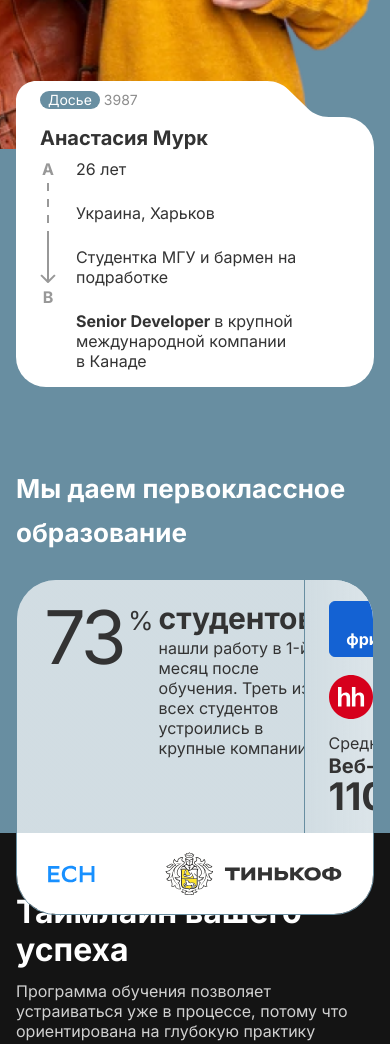
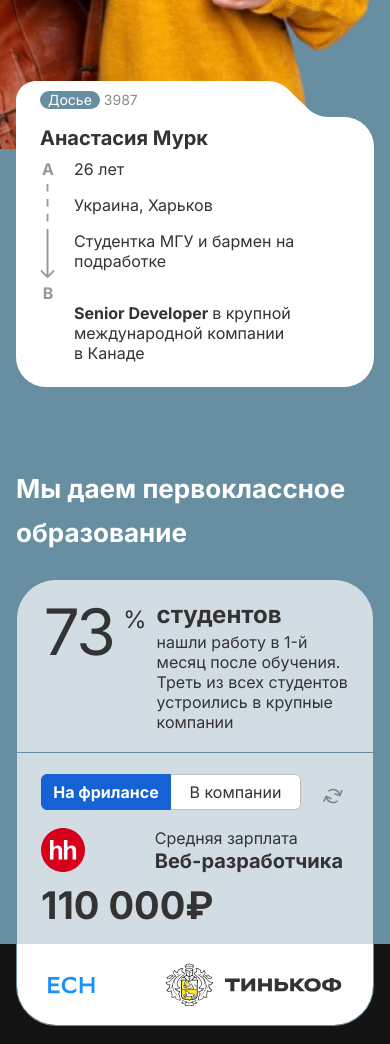
Before and after one commit to Vinare/glo-academy-website, a website built with webpack: page index.html in a window 390 px wide. Shown: the part 2827-3871 px from the top of the page. Built offline with nearby package versions, Linux system fonts and the light colour scheme.

Commit message:
responsive for 767 finished

```diff
--- a/scss/sections/_students.scss
+++ b/scss/sections/_students.scss
@@ -655,10 +655,6 @@
         width: 100%;
         margin-top: 0;
         margin-bottom: 18px;
-
-        &-button {
-          padding: 7px 9px;
-        }
       }
     }
   }
@@ -695,6 +691,51 @@
       &__title {
         font-size: 26px;
       }
+
+      &__text {
+        &_title {
+          font-size: 24px;
+          line-height: 30px;
+        }
+      }
+
+      &-upper {
+        flex-direction: column;
+      }
+
+      &__efficiency {
+        width: 100%;
+        padding: 20px 24px 20px;
+        background: linear-gradient(0deg, rgba(104, 142, 161, 0.30) 0%, rgba(104, 142, 161, 0.30) 100%), #FFF;
+      }
+
+      &__percentage {
+        margin-right: 10px;
+
+        &_number {
+          font-size: 64px;
+          line-height: 64px;
+          min-width: 82px;
+          letter-spacing: -7px;
+        }
+
+        &_percent {
+          font-size: 24px;
+          line-height: 26px;
+        }
+      }
+
+      &__salary {
+        width: 100%;
+        padding: 21px 30px 20px 24px;
+        background: linear-gradient(0deg, rgba(104, 142, 161, 0.30) 0%, rgba(104, 142, 161, 0.30) 100%), #FFF;
+        border-top: 1px solid #688EA1;
+        border-left: none;
+
+        &_choice_hh {
+          order: 2;
+        }
+      }
     }
 
     &-dossier {
@@ -705,6 +746,7 @@
 
       &__cv {
         background: $snow-white;
+        padding: 8px 24px 24px;
       }
 
       &__background {
@@ -713,12 +755,17 @@
         margin-bottom: 0;
 
         &_age {
-          margin-bottom: 24px;
+          margin-bottom: 16px;
         }
 
-        &_country, &_position.-previous  {
+        &_country  {
           width: 100%;
-          margin-bottom: 24px;
+          margin-bottom: 16px;
+        }
+
+        &_position.-previous {
+          width: 100%;
+          margin-bottom: 32px;
         }
 
         &_position.-current {
@@ -729,9 +776,9 @@
       &__progress {
         order: 1;
         flex-direction: column;
-        margin-right: 20px;
-        gap: 4px;
-        height: calc(100% - 20px);
+        margin-right: 18px;
+        gap: 5px;
+        height: 144px;
 
         &_letter {
           font-size: 16px;
@@ -747,9 +794,15 @@
             width: inherit;
           }
         }
+      }
+    }
 
+    &-feedback {
+      bottom: 402px;
+    }
 
-      }
+    &__btn-group {
+      width: 260px;
     }
 
   }
--- a/scss/sections/_timeline.scss
+++ b/scss/sections/_timeline.scss
@@ -543,7 +543,8 @@
     }
 
     @media (max-width: 767.98px) {
-        padding: 60px 0 0;
+        // padding: 60px 0 0;
+        padding: 170px 0 0;
     }
 
     @media (max-width: 575.98px) {
```
Also changed, not shown: css/style.css, 1 other file.
